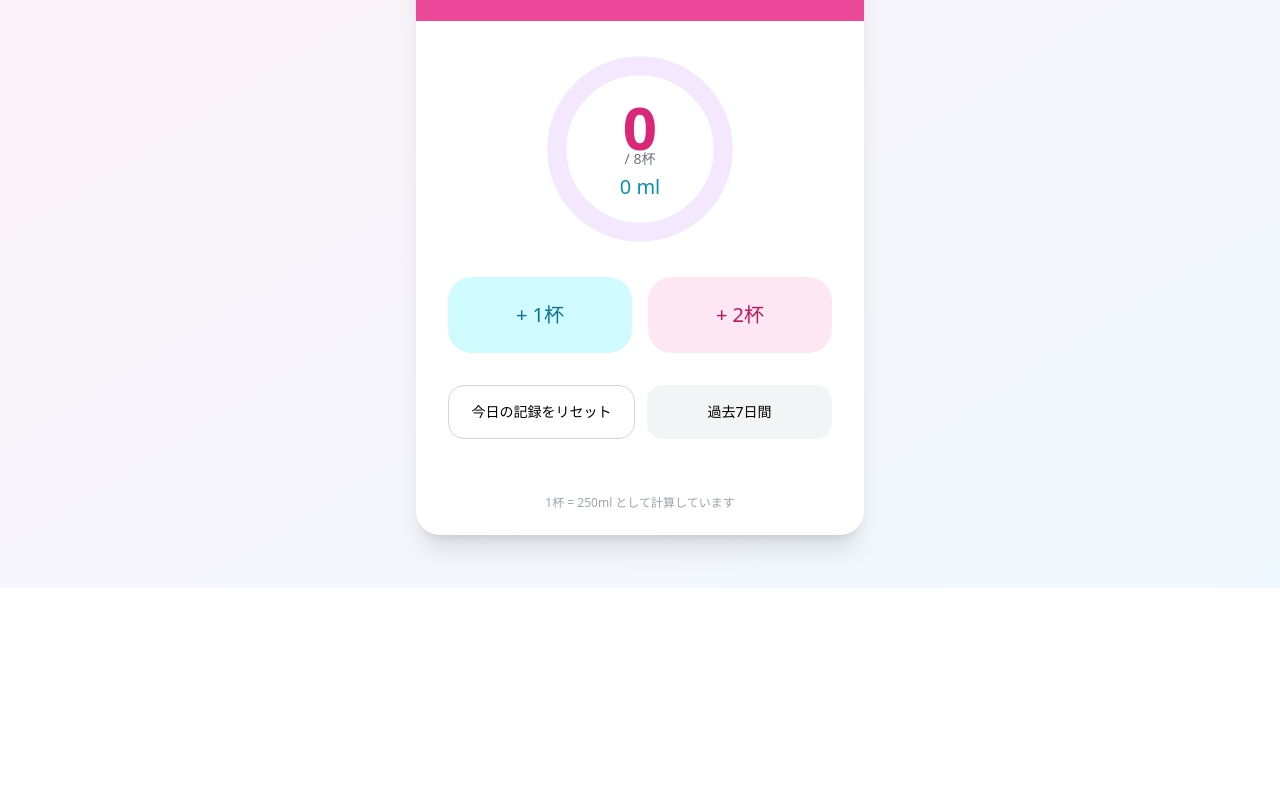
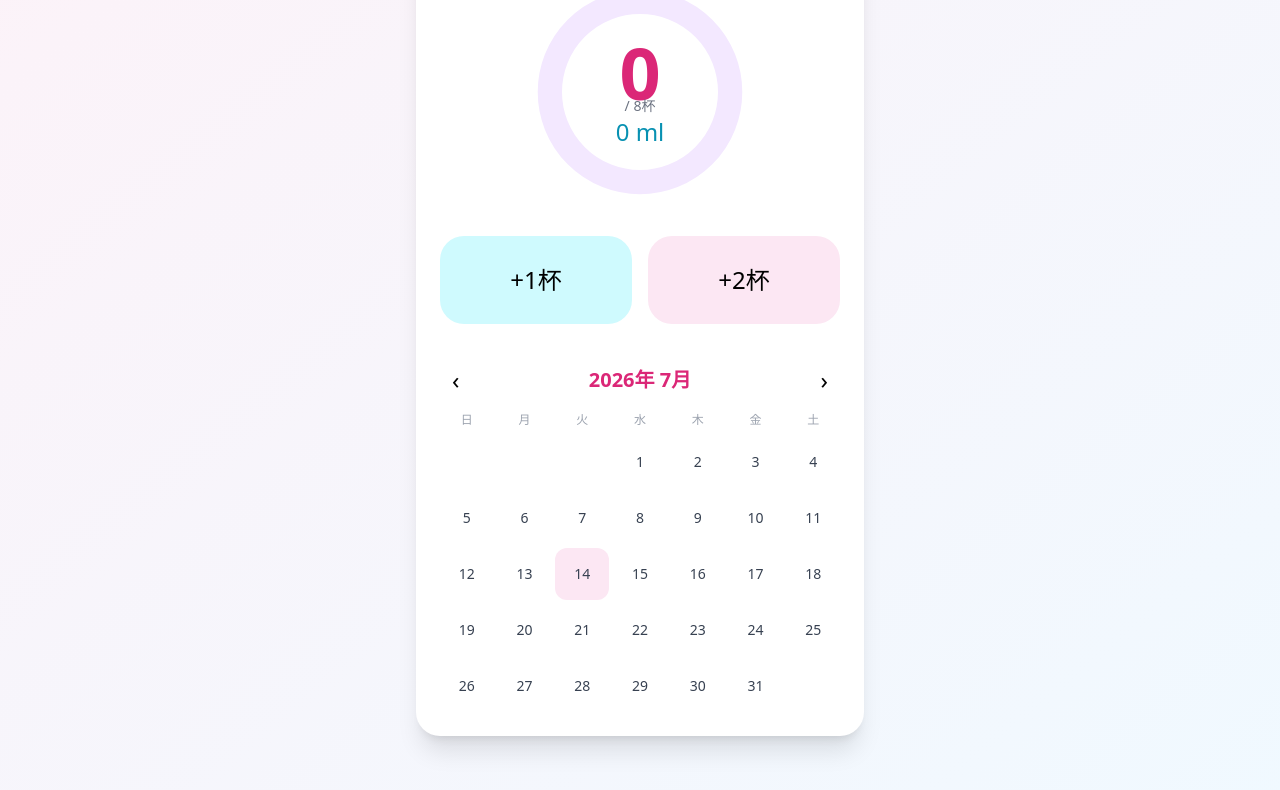
Before and after one commit to hujiaoyan88-coder/grok-mizu, a plain HTML site: page index.html in a window 1280 px wide. Shown: the part 212-1002 px from the top of the page. Before the commit the page ends 800 px from the top, so only its background shows below. Drawn offline with nearby package versions, Linux system fonts and the light colour scheme.

Commit message:
Enhance layout and update title with emoji
Updated the title to include a heart emoji and made various adjustments to the layout and styling of the water tracker application.

```diff
--- a/index.html
+++ b/index.html
@@ -3,33 +3,30 @@
 <head>
   <meta charset="UTF-8">
   <meta name="viewport" content="width=device-width, initial-scale=1.0">
-  <title>みずみず - 水トラッカー</title>
+  <title>🩵みずみず - 水トラッカー</title>
   <script src="https://cdn.tailwindcss.com"></script>
-  <link rel="manifest" href="data:application/manifest+json,{
-    &quot;name&quot;:&quot;みずみず&quot;,
-    &quot;short_name&quot;:&quot;みずみず&quot;,
-    &quot;start_url&quot;:&quot;.&quot;,
-    &quot;display&quot;:&quot;standalone&quot;,
-    &quot;background_color&quot;:&quot;#fdf2f8&quot;,
-    &quot;theme_color&quot;:&quot;#ec4899&quot;,
-    &quot;icons&quot;:[{&quot;src&quot;:&quot;https://picsum.photos/id/1015/192/192&quot;,&quot;sizes&quot;:&quot;192x192&quot;,&quot;type&quot;:&quot;image/png&quot;}]
-  }">
   <style>
-    .water-drop {
-      animation: drip 2s infinite;
+    .water-drop { animation: drip 2s infinite; }
+    @keyframes drip { 0%,100% { transform: translateY(0); } 50% { transform: translateY(8px); } }
+    .progress-circle { transition: stroke-dashoffset 0.6s ease; }
+    .calendar-day {
+      height: 52px;
+      display: flex;
+      align-items: center;
+      justify-content: center;
+      position: relative;
     }
-    @keyframes drip {
-      0%, 100% { transform: translateY(0); }
-      50% { transform: translateY(8px); }
-    }
-    .progress-circle {
-      transition: stroke-dashoffset 0.5s ease;
+    .has-heart::after {
+      content: "🩵";
+      position: absolute;
+      bottom: 4px;
+      font-size: 18px;
     }
   </style>
 </head>
-<body class="bg-gradient-to-br from-pink-50 to-sky-50 min-h-screen flex items-center justify-center p-4">
+<body class="bg-gradient-to-br from-pink-50 to-sky-50 min-h-screen pb-20">
 
-  <div class="max-w-md w-full bg-white rounded-3xl shadow-xl overflow-hidden">
+  <div class="max-w-md w-full mx-auto bg-white rounded-3xl shadow-xl overflow-hidden">
 
     <!-- ヘッダー -->
     <div class="bg-pink-500 text-white p-6 text-center">
@@ -37,119 +34,155 @@
         <span class="text-6xl water-drop">💧</span>
       </div>
       <h1 class="text-3xl font-bold">みずみず</h1>
-      <p class="text-pink-100 mt-1">今日もきれいに、みずみずしく</p>
+      <p class="text-pink-100">今日もきれいに、みずみずしく</p>
     </div>
 
-    <div class="p-8">
+    <div class="p-6 space-y-10">
 
-      <!-- 進捗サークル -->
-      <div class="relative w-48 h-48 mx-auto mb-8">
+      <!-- 今日の進捗 -->
+      <div class="text-center">
+        <div class="relative w-52 h-52 mx-auto">
           <svg class="w-full h-full -rotate-90" viewBox="0 0 120 120">
-          <circle cx="60" cy="60" r="52" fill="none" stroke="#f3e8ff" stroke-width="12"/>
+            <circle cx="60" cy="60" r="52" fill="none" stroke="#f3e8ff" stroke-width="14"/>
             <circle id="progress" cx="60" cy="60" r="52" fill="none"
-                  stroke="#22d3ee" stroke-width="12" stroke-dasharray="326.73"
+                    stroke="#67e8f9" stroke-width="14" stroke-dasharray="326.73"
                     stroke-dashoffset="326.73" stroke-linecap="round"/>
           </svg>
           <div class="absolute inset-0 flex flex-col items-center justify-center">
-          <span id="cups" class="text-6xl font-bold text-pink-600">0</span>
-          <span class="text-sm text-gray-500 -mt-2">/ 8杯</span>
-          <span id="ml" class="text-xl font-medium text-cyan-600 mt-1">0 ml</span>
+            <span id="cups" class="text-7xl font-bold text-pink-600">0</span>
+            <span class="text-sm text-gray-500 -mt-3">/ 8杯</span>
+            <span id="ml" class="text-2xl font-medium text-cyan-600">0 ml</span>
+          </div>
         </div>
       </div>
 
       <!-- 追加ボタン -->
-      <div class="grid grid-cols-2 gap-4 mb-8">
+      <div class="grid grid-cols-2 gap-4">
         <button onclick="addWater(1)"
-                class="bg-cyan-100 hover:bg-cyan-200 text-cyan-700 py-6 rounded-3xl text-xl font-medium active:scale-95 transition">
-          + 1杯
+                class="bg-cyan-100 active:bg-cyan-200 py-7 rounded-3xl text-2xl font-medium transition">
+          +1杯
         </button>
         <button onclick="addWater(2)"
-                class="bg-pink-100 hover:bg-pink-200 text-pink-700 py-6 rounded-3xl text-xl font-medium active:scale-95 transition">
-          + 2杯
+                class="bg-pink-100 active:bg-pink-200 py-7 rounded-3xl text-2xl font-medium transition">
+          +2杯
         </button>
       </div>
 
-      <!-- リセット & 履歴 -->
-      <div class="flex gap-3">
-        <button onclick="resetToday()"
-                class="flex-1 py-4 text-sm border border-gray-300 rounded-2xl hover:bg-gray-50">
-          今日の記録をリセット
-        </button>
-        <button onclick="showHistory()"
-                class="flex-1 py-4 text-sm bg-gray-100 rounded-2xl hover:bg-gray-200">
-          過去7日間
-        </button>
-      </div>
+      <!-- カレンダー -->
+      <div>
+        <div class="flex justify-between items-center mb-4">
+          <button onclick="prevMonth()" class="text-2xl px-3">‹</button>
+          <h2 id="monthTitle" class="font-semibold text-xl text-pink-600"></h2>
+          <button onclick="nextMonth()" class="text-2xl px-3">›</button>
         </div>
 
-    <!-- フッター -->
-    <div class="text-center py-6 text-xs text-gray-400">
-      1杯 = 250ml として計算しています
+        <div class="grid grid-cols-7 gap-1 text-center text-xs font-medium text-gray-400 mb-2">
+          <div>日</div><div>月</div><div>火</div><div>水</div><div>木</div><div>金</div><div>土</div>
+        </div>
+
+        <div id="calendar" class="grid grid-cols-7 gap-1 text-sm"></div>
+      </div>
     </div>
   </div>
 
   <script>
-    let todayCups = 0;
-    const GOAL = 8;
-    const CUP_ML = 250;
+    let currentDate = new Date();
+    let records = {}; // { "2026-07-14": 7, ... }
 
-    function loadData() {
-      const saved = localStorage.getItem('waterTracker');
-      if (saved) {
-        const data = JSON.parse(saved);
-        const today = new Date().toISOString().slice(0,10);
-        if (data.date === today) {
-          todayCups = data.cups || 0;
-        }
-      }
-      updateUI();
+    // localStorageから読み込み
+    function loadRecords() {
+      const saved = localStorage.getItem('mizumizuRecords');
+      if (saved) records = JSON.parse(saved);
     }
 
-    function saveData() {
-      const today = new Date().toISOString().slice(0,10);
-      localStorage.setItem('waterTracker', JSON.stringify({
-        date: today,
-        cups: todayCups
-      }));
+    function saveRecords() {
+      localStorage.setItem('mizumizuRecords', JSON.stringify(records));
     }
 
-    function updateUI() {
-      document.getElementById('cups').textContent = todayCups;
-      document.getElementById('ml').textContent = (todayCups * CUP_ML) + " ml";
-
-      const progress = document.getElementById('progress');
-      const percent = Math.min(todayCups / GOAL, 1);
-      const offset = 326.73 * (1 - percent);
-      progress.style.strokeDashoffset = offset;
+    function getTodayKey() {
+      return new Date().toISOString().slice(0, 10);
     }
 
     function addWater(num) {
-      todayCups = Math.min(GOAL, todayCups + num);
-      updateUI();
-      saveData();
+      const today = getTodayKey();
+      records[today] = (records[today] || 0) + num;
+      if (records[today] > 12) records[today] = 12; // 最大12杯まで
+      saveRecords();
+      updateTodayUI();
+      renderCalendar();
+    }
 
-      // 達成おめでとう演出
-      if (todayCups === GOAL) {
-        setTimeout(() => {
-          alert("🎉 今日の目標達成！\nキレイな自分、ありがとう♡");
-        }, 300);
+    function updateTodayUI() {
+      const today = getTodayKey();
+      const cups = records[today] || 0;
+      document.getElementById('cups').textContent = cups;
+      document.getElementById('ml').textContent = (cups * 250) + " ml";
+
+      const progress = document.getElementById('progress');
+      const percent = Math.min(cups / 8, 1);
+      progress.style.strokeDashoffset = 326.73 * (1 - percent);
+    }
+
+    // カレンダー描画
+    function renderCalendar() {
+      const year = currentDate.getFullYear();
+      const month = currentDate.getMonth();
+
+      document.getElementById('monthTitle').textContent =
+        `${year}年 ${month + 1}月`;
+
+      const firstDay = new Date(year, month, 1).getDay();
+      const daysInMonth = new Date(year, month + 1, 0).getDate();
+
+      const calendar = document.getElementById('calendar');
+      calendar.innerHTML = '';
+
+      // 空白
+      for (let i = 0; i < firstDay; i++) {
+        const empty = document.createElement('div');
+        empty.className = "calendar-day";
+        calendar.appendChild(empty);
+      }
+
+      // 日付
+      for (let day = 1; day <= daysInMonth; day++) {
+        const dateKey = `${year}-${String(month+1).padStart(2,'0')}-${String(day).padStart(2,'0')}`;
+        const cups = records[dateKey] || 0;
+
+        const dayEl = document.createElement('div');
+        dayEl.className = `calendar-day text-gray-700 rounded-xl hover:bg-pink-50 transition cursor-pointer ${cups >= 6 ? 'has-heart' : ''}`;
+        dayEl.innerHTML = `<span class="font-medium">${day}</span>`;
+
+        // 今日の日付強調
+        if (dateKey === getTodayKey()) {
+          dayEl.classList.add('bg-pink-100', 'font-bold');
+        }
+
+        dayEl.onclick = () => showDayDetail(dateKey, cups);
+        calendar.appendChild(dayEl);
       }
     }
 
-    function resetToday() {
-      if (confirm("今日の記録をリセットしますか？")) {
-        todayCups = 0;
-        updateUI();
-        saveData();
-      }
+    function showDayDetail(dateKey, cups) {
+      const ml = cups * 250;
+      const status = cups >= 6 ? "🩵 1.5L達成！おめでとう♡" : "まだまだ！";
+      alert(`${dateKey}\n\n${cups}杯 (${ml}ml)\n${status}`);
     }
 
-    function showHistory() {
-      alert("過去の記録機能は次回追加するね！\n今は今日の記録だけ保存されてるよ♡");
+    function prevMonth() {
+      currentDate.setMonth(currentDate.getMonth() - 1);
+      renderCalendar();
+    }
+
+    function nextMonth() {
+      currentDate.setMonth(currentDate.getMonth() + 1);
+      renderCalendar();
     }
 
     // 初期化
-    window.onload = loadData;
+    loadRecords();
+    updateTodayUI();
+    renderCalendar();
   </script>
 </body>
 </html>
```
Lines whose indentation alone changed are shown as unchanged.
